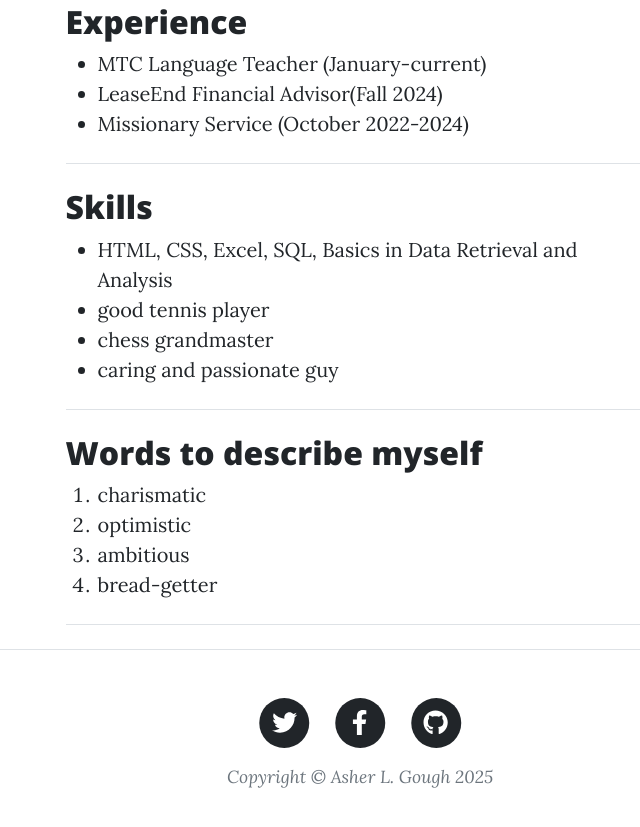
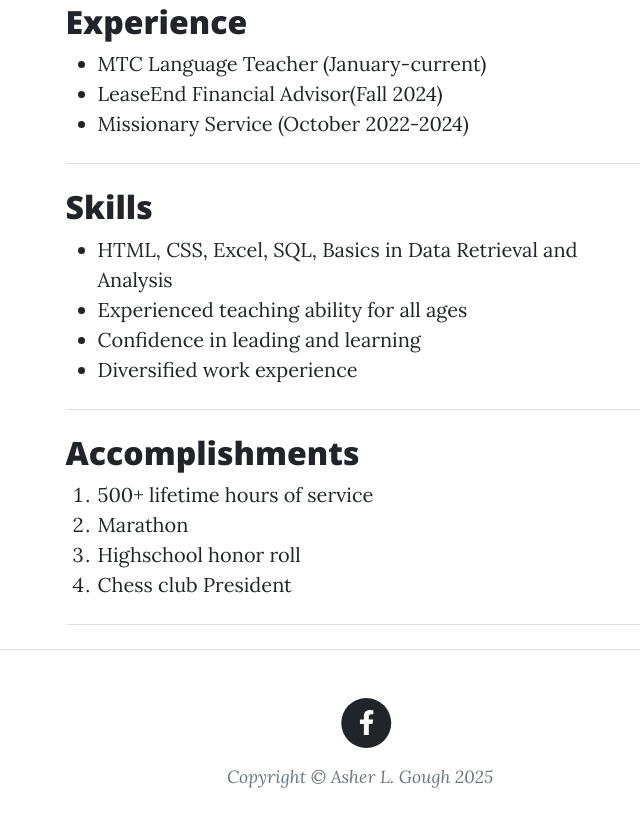
Before and after one commit to ashergough/asher-website, a plain HTML site: page index.html in a window 1280 px wide. Shown: the part 733-1560 px from the top of the page, without its empty margins (280-920 px from the left). Drawn offline with nearby package versions, Linux system fonts and the light colour scheme; a script that the page names is missing.

Commit message:
Update index.html

```diff
--- a/index.html
+++ b/index.html
@@ -39,7 +39,7 @@
                     <div class="col-md-10 col-lg-8 col-xl-7">
                         <div class="site-heading">
                             <h1>Asher Gough</h1>
-                            <span class="subheading">A 💎diamond💎 in the rough⛽️</span>
+                            <span class="subheading">A Diamond in the Rough</span>
                         </div>
                     </div>
                 </div>
@@ -75,9 +75,9 @@
                             <h2 class="post-title">Skills</h2>
                             <ul>
                                 <li>HTML, CSS, Excel, SQL, Basics in Data Retrieval and Analysis</li>
-                                <li>good tennis player</li>
-                                <li>chess grandmaster</li>
-                                <li>caring and passionate guy</li>
+                                <li>Experienced teaching ability for all ages</li>
+                                <li>Confidence in leading and learning</li>
+                                <li>Diversified work experience</li>
                             </ul>
 
 
@@ -86,12 +86,12 @@
                     <hr class="my-4" />
                     <!-- Post preview-->
                     <div class="post-preview">
-                            <h2 class="post-title">Words to describe myself</h2>
+                            <h2 class="post-title">Accomplishments</h2>
                         <ol>
-                            <li>charismatic</li>
-                            <li>optimistic</li>
-                            <li>ambitious</li>
-                            <li>bread-getter</li>
+                            <li>500+ lifetime hours of service </li>
+                            <li>Marathon</li>
+                            <li>Highschool honor roll</li>
+                            <li>Chess club President</li>
                         </ol>
                     </div>
                     <!-- Divider-->
@@ -108,27 +108,16 @@
                     <div class="col-md-10 col-lg-8 col-xl-7">
                         <ul class="list-inline text-center">
                             <li class="list-inline-item">
-                                    <span class="fa-stack fa-lg">
-                                        <i class="fas fa-circle fa-stack-2x"></i>
-                                        <i class="fab fa-twitter fa-stack-1x fa-inverse"></i>
-                                    </span>
-                                </a>
+
                             </li>
                             <li class="list-inline-item">
+                                <a href="https://www.facebook.com/profile.php?id=100085242294182">
                                     <span class="fa-stack fa-lg">
                                         <i class="fas fa-circle fa-stack-2x"></i>
                                         <i class="fab fa-facebook-f fa-stack-1x fa-inverse"></i>
                                     </span>
-                                </a>
-                            </li>
-                            <li class="list-inline-item">
-                                <a href="#!">
-                                    <span class="fa-stack fa-lg">
-                                        <i class="fas fa-circle fa-stack-2x"></i>
-                                        <i class="fab fa-github fa-stack-1x fa-inverse"></i>
-                                    </span>
-                                </a>
-                            </li>
+
+
                         </ul>
                         <div class="small text-center text-muted fst-italic">Copyright &copy; Asher L. Gough 2025</div>
                     </div>
```
